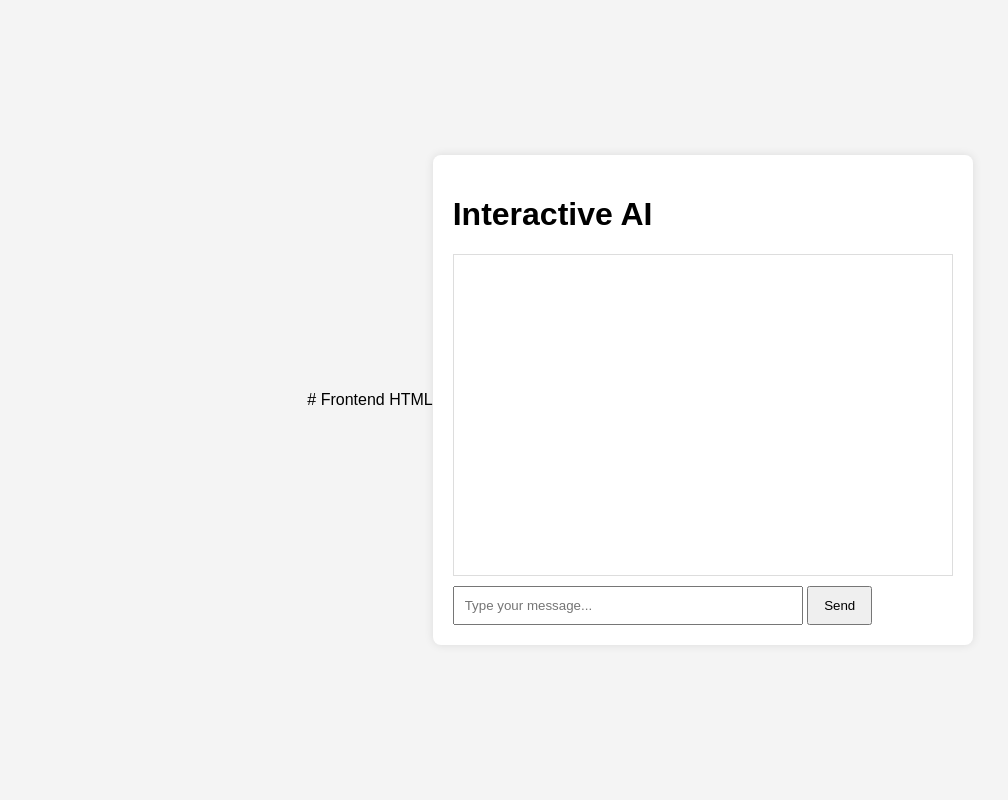
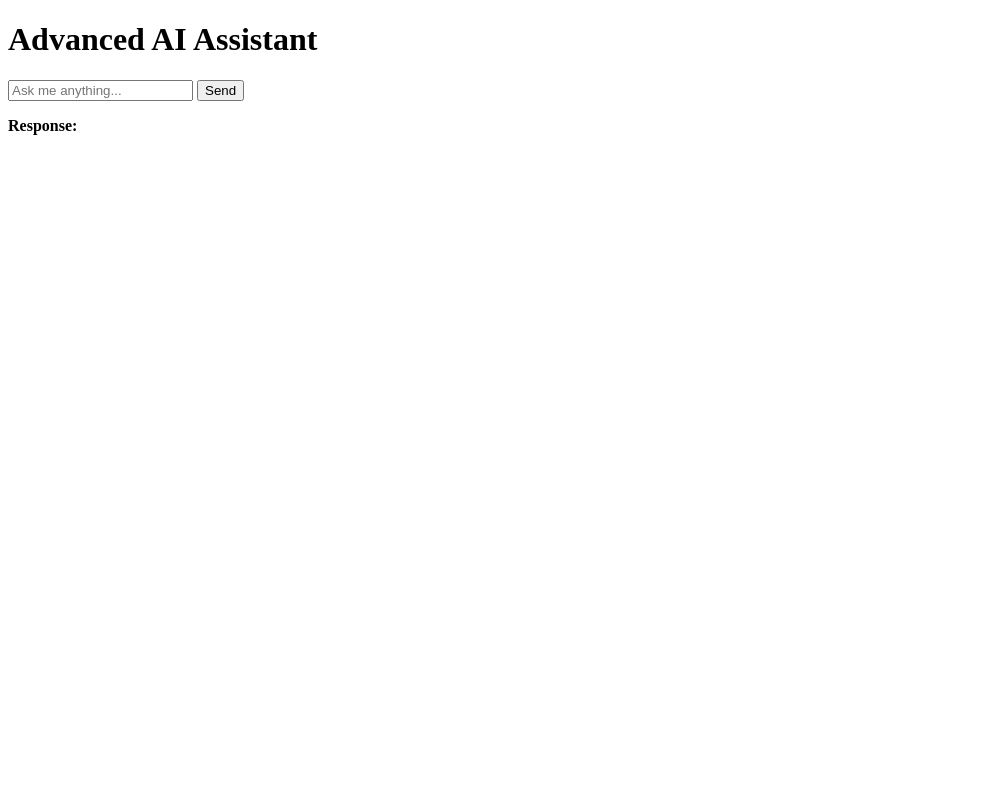
Before and after one commit to zerothehero15/interactive-ai-web-service-, a Flask app: page / in a window 1280 px wide. Shown: the whole page, without its empty margins (0-1008 px from the left). Run offline with Flask 2, Linux system fonts and the light colour scheme.

Commit message:
Update index.html

```diff
--- a/templates/index.html
+++ b/templates/index.html
@@ -1,21 +1,30 @@
- # Frontend HTML
- <!DOCTYPE html>
+<!DOCTYPE html>
 <html lang="en">
 <head>
     <meta charset="UTF-8">
     <meta name="viewport" content="width=device-width, initial-scale=1.0">
-    <title>Interactive AI</title>
-    <link rel="stylesheet" href="/static/css/style.css">
+    <title>Advanced AI Assistant</title>
+    <script>
+        async function sendInput() {
+            const userInput = document.getElementById('userInput').value;
+            const responseBox = document.getElementById('response');
+
+            responseBox.textContent = "Loading...";
+
+            const response = await fetch('/api/respond', {
+                method: 'POST',
+                headers: { 'Content-Type': 'application/json' },
+                body: JSON.stringify({ user_input: userInput })
+            });
+            const data = await response.json();
+            responseBox.textContent = data.response;
+        }
+    </script>
 </head>
 <body>
-    <div class="container">
-        <h1>Interactive AI</h1>
-        <div id="chat">
-            <div id="messages"></div>
-            <input type="text" id="userInput" placeholder="Type your message...">
-            <button onclick="sendMessage()">Send</button>
-        </div>
-    </div>
-    <script src="/static/js/script.js"></script>
+    <h1>Advanced AI Assistant</h1>
+    <input type="text" id="userInput" placeholder="Ask me anything...">
+    <button onclick="sendInput()">Send</button>
+    <p><strong>Response:</strong> <span id="response"></span></p>
 </body>
 </html>
```
